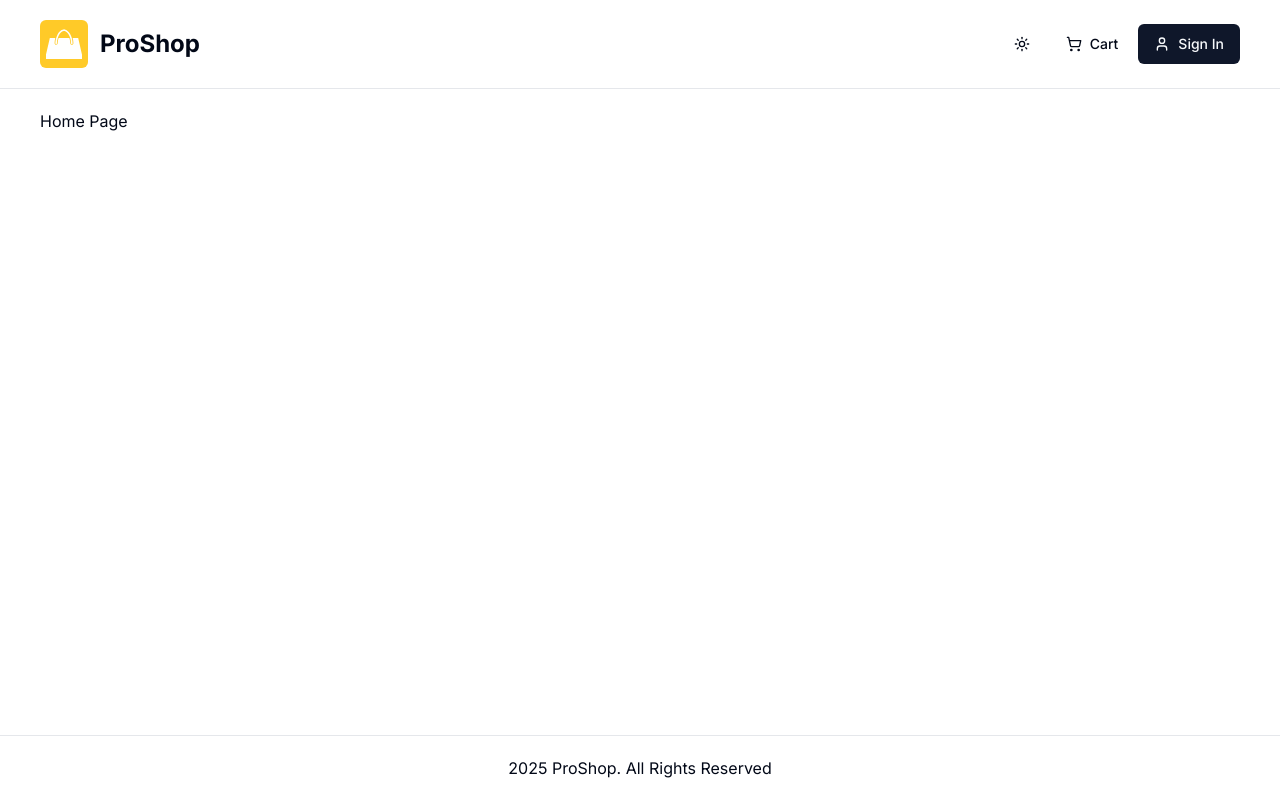
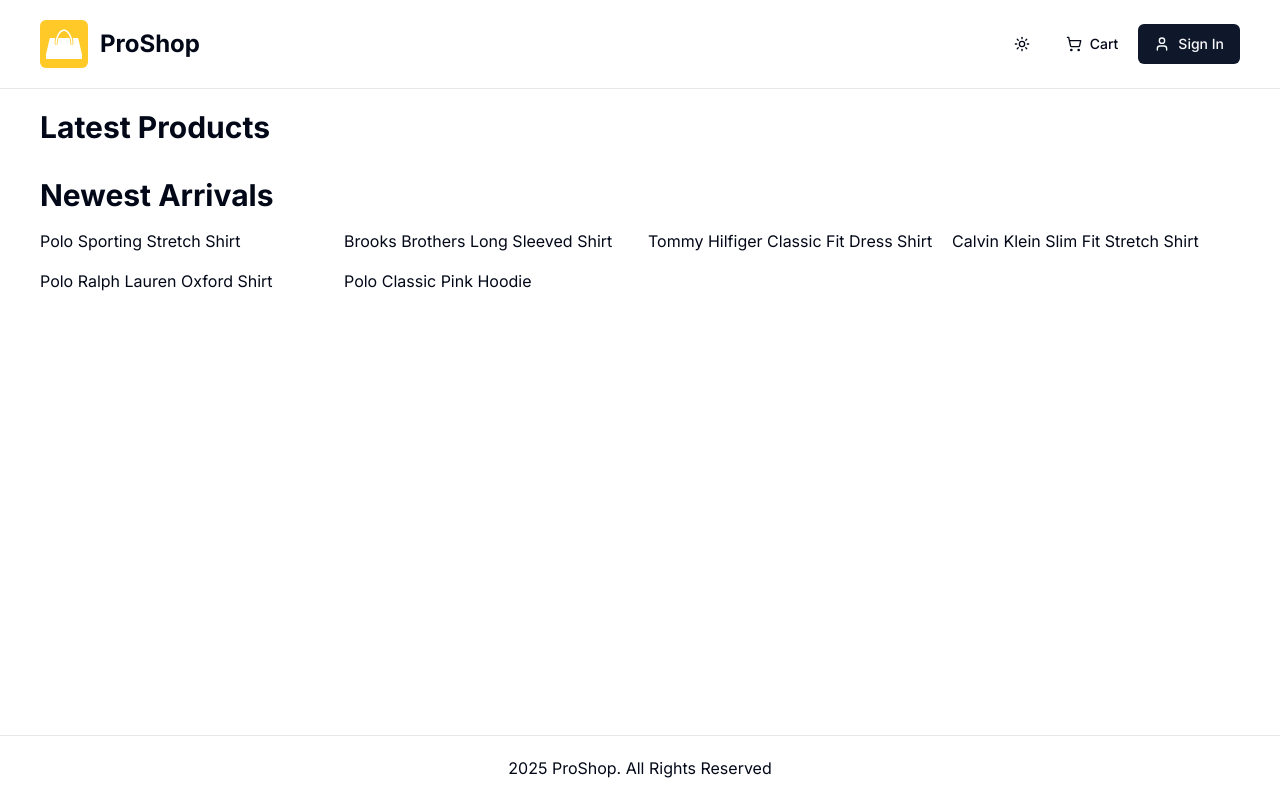
Before and after one commit to howardsolutions/proshop, a Next.js app: page / in a window 1280 px wide. Built offline with nearby package versions, Linux system fonts and the light colour scheme.

Commit message:
feat: sample product data

```diff
--- a/app/(root)/page.tsx
+++ b/app/(root)/page.tsx
@@ -1,5 +1,15 @@
+import ProductList from "@/components/shared/product/product-list";
+import sampleData from "@/db/sample-data";
+
 const Homepage = async () => {
-  return <> Home Page </>;
+  return (
+    <div className="space-y-8">
+      <h2 className="h2-bold">
+        Latest Products
+      </h2>
+      <ProductList title="Newest Arrivals" data={sampleData.products} />
+    </div>
+  );
 };
 
 export default Homepage;
--- /dev/null
+++ b/components/shared/product/product-list.tsx
@@ -0,0 +1,21 @@
+const ProductList = ({ data, title }: { data: any; title?: string }) => {
+  return (
+    <div className='my-10'>
+      <h2 className='h2-bold mb-4'>{title}</h2>
+      {data.length > 0 ? (
+        <div>
+          <div className='grid grid-cols-1 sm:grid-cols-2 md:grid-cols-3 lg:grid-cols-4 gap-4'>
+            {data.map((product: any) => (
+              <div>{product.name}</div>
+            ))}
+          </div>
+        </div>
+      ) : (
+        <div>
+          <p>No products found</p>
+        </div>
+      )}
+    </div>
+  );
+};
+export default ProductList;
--- /dev/null
+++ b/db/sample-data.ts
@@ -0,0 +1,99 @@
+const sampleData = {
+    products: [
+        {
+            name: 'Polo Sporting Stretch Shirt',
+            slug: 'polo-sporting-stretch-shirt',
+            category: "Men's Dress Shirts",
+            description: 'Classic Polo style with modern comfort',
+            images: [
+                '/images/sample-products/p1-1.jpg',
+                '/images/sample-products/p1-2.jpg',
+            ],
+            price: '59.99',
+            brand: 'Polo',
+            rating: '4.5',
+            numReviews: 10,
+            stock: 5,
+            isFeatured: true,
+            banner: 'banner-1.jpg',
+        },
+        {
+            name: 'Brooks Brothers Long Sleeved Shirt',
+            slug: 'brooks-brothers-long-sleeved-shirt',
+            category: "Men's Dress Shirts",
+            description: 'Timeless style and premium comfort',
+            images: [
+                '/images/sample-products/p2-1.jpg',
+                '/images/sample-products/p2-2.jpg',
+            ],
+            price: '85.90',
+            brand: 'Brooks Brothers',
+            rating: '4.2',
+            numReviews: 8,
+            stock: 10,
+            isFeatured: true,
+            banner: 'banner-2.jpg',
+        },
+        {
+            name: 'Tommy Hilfiger Classic Fit Dress Shirt',
+            slug: 'tommy-hilfiger-classic-fit-dress-shirt',
+            category: "Men's Dress Shirts",
+            description: 'A perfect blend of sophistication and comfort',
+            images: [
+                '/images/sample-products/p3-1.jpg',
+                '/images/sample-products/p3-2.jpg',
+            ],
+            price: '99.95',
+            brand: 'Tommy Hilfiger',
+            rating: '4.9',
+            numReviews: 3,
+            stock: 0,
+        },
+        {
+            name: 'Calvin Klein Slim Fit Stretch Shirt',
+            slug: 'calvin-klein-slim-fit-stretch-shirt',
+            category: "Men's Dress Shirts",
+            description: 'Streamlined design with flexible stretch fabric',
+            images: [
+                '/images/sample-products/p4-1.jpg',
+                '/images/sample-products/p4-2.jpg',
+            ],
+            price: '39.95',
+            brand: 'Calvin Klein',
+            rating: '3.6',
+            numReviews: 5,
+            stock: 10,
+        },
+        {
+            name: 'Polo Ralph Lauren Oxford Shirt',
+            slug: 'polo-ralph-lauren-oxford-shirt',
+            category: "Men's Dress Shirts",
+            description: 'Iconic Polo design with refined oxford fabric',
+            images: [
+                '/images/sample-products/p5-1.jpg',
+                '/images/sample-products/p5-2.jpg',
+            ],
+            price: '79.99',
+            brand: 'Polo',
+            rating: '4.7',
+            numReviews: 18,
+            stock: 6,
+        },
+        {
+            name: 'Polo Classic Pink Hoodie',
+            slug: 'polo-classic-pink-hoodie',
+            category: "Men's Sweatshirts",
+            description: 'Soft, stylish, and perfect for laid-back days',
+            images: [
+                '/images/sample-products/p6-1.jpg',
+                '/images/sample-products/p6-2.jpg',
+            ],
+            price: '99.99',
+            brand: 'Polo',
+            rating: '4.6',
+            numReviews: 12,
+            stock: 8,
+        },
+    ],
+};
+export default sampleData;
```
